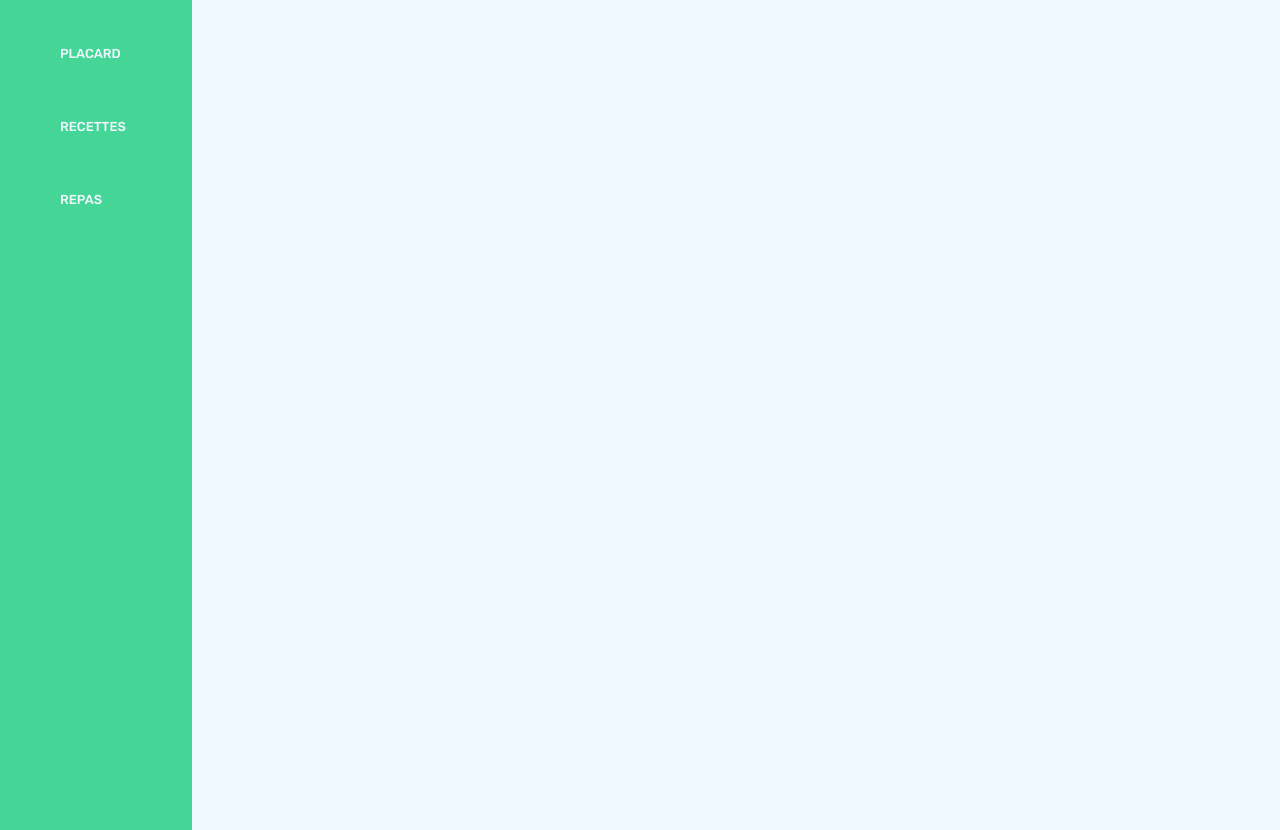
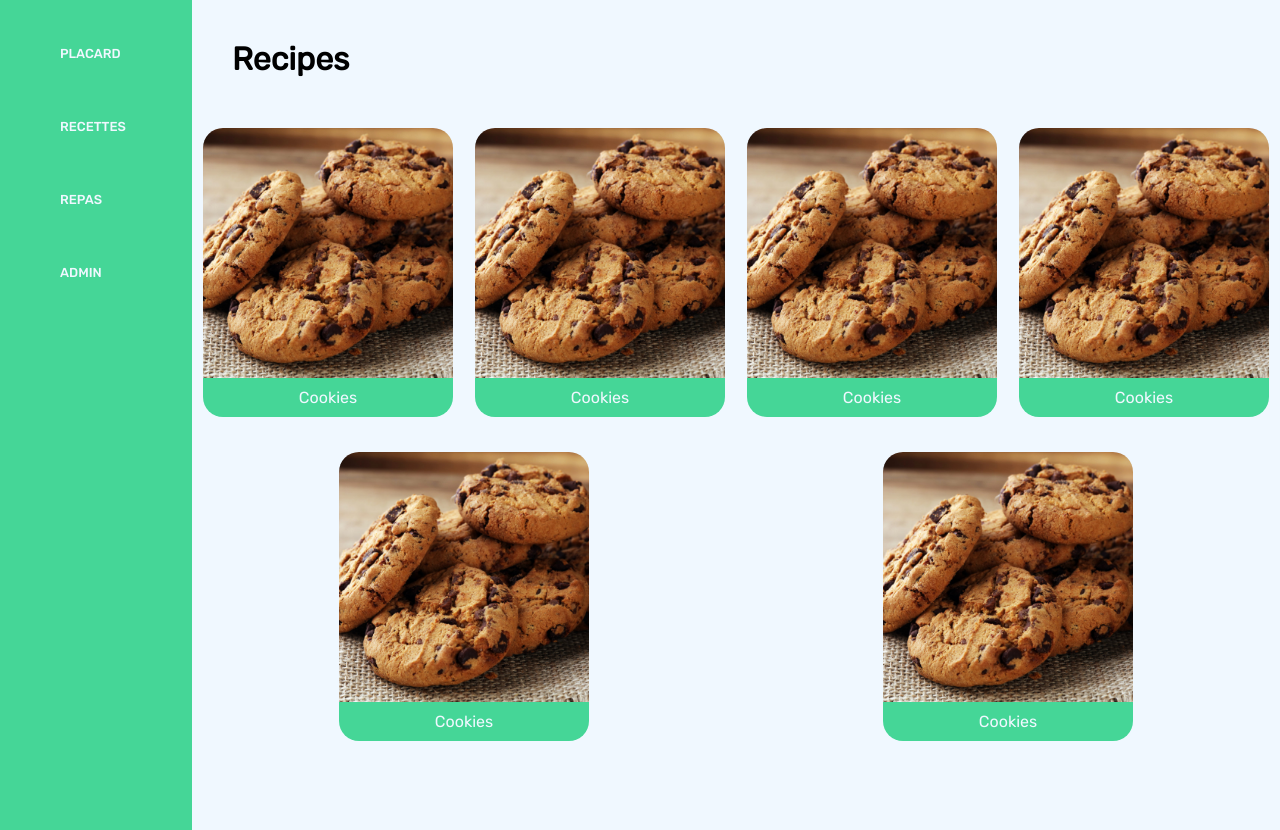
Before and after one commit to Thomas-Zorroche/Cookee, a PHP site: page /src/index.html in a window 1280 px wide. Run offline with PHP 8.4, Linux system fonts and the light colour scheme.

Commit message:
recipe grid

```diff
--- a/src/index.html
+++ b/src/index.html
@@ -7,12 +7,25 @@
     </head>
 
     <body>
-        <div id = "Menu-Bar">
+        <div id="Menu-Bar">
             <ul>
                 <li> placard </li>
                 <li> recettes </li>
                 <li> repas </li>
+                <li> admin </li>
             </ul>
+        </div>
+
+        <div id="Main-Window">
+            <h1>Recipes</h1>
+            <div id="Recipe-Grid">
+                <div class="recipe-container"> <img src="../img/cookies.jpeg"> <span>Cookies</span> </div>
+                <div class="recipe-container"> <img src="../img/cookies.jpeg"> <span>Cookies</span> </div>
+                <div class="recipe-container"> <img src="../img/cookies.jpeg"> <span>Cookies</span> </div>
+                <div class="recipe-container"> <img src="../img/cookies.jpeg"> <span>Cookies</span> </div>
+                <div class="recipe-container"> <img src="../img/cookies.jpeg"> <span>Cookies</span> </div>
+                <div class="recipe-container"> <img src="../img/cookies.jpeg"> <span>Cookies</span> </div>
+            </div>
         </div>
     </body>
 </html>
--- a/style/main.css
+++ b/style/main.css
@@ -28,7 +28,7 @@ body, html {
     src: url('../fonts/Rubik/Rubik-Regular.ttf');
 }
 
-
+/* --------- MENU-BAR --------- */
 #Menu-Bar {
     width: 15%;
     height: 100vh;
@@ -57,5 +57,57 @@ body, html {
     cursor: pointer;
     background-color: var(--white);
     color: var(--green);
+}
+
+/* --------- MAIN-PAGE --------- */
+#Main-Window {
+    width: 85%;
+    position: absolute;
+    top: 0;
+    right: 0;
+}
+
+#Main-Window h1 {
+    margin: 40px;
+}
+
+/* --------- RECIPE-GRID -------- */
+#Recipe-Grid {
+    width: 100%;
+    display: flex;
+    flex-direction: row;
+    justify-content: space-around;
+    flex-wrap: wrap;
 
 }
+
+.recipe-container {
+    position: relative;
+	margin: 10px 10px 25px 10px;
+    display: flex;
+    flex-direction: column;
+    justify-content: center;
+    align-items: center;
+}
+
+.recipe-container:hover {
+    cursor: pointer;
+}
+
+.recipe-container img {
+	display: block;
+	margin-left: auto;
+	margin-right: auto;
+	margin-top: 0px;
+    height: 250px;
+    border-radius: 20px 20px 0px 0px;
+}
+
+.recipe-container span {
+    width: 100%;
+    background-color: var(--green);
+    color: var(--white);
+    text-align: center;
+    padding: 10px 0px 10px 0px;
+    border-radius: 0px 0px 20px 20px;
+}
```
Also changed, not shown: img/cookies.jpeg (added).
